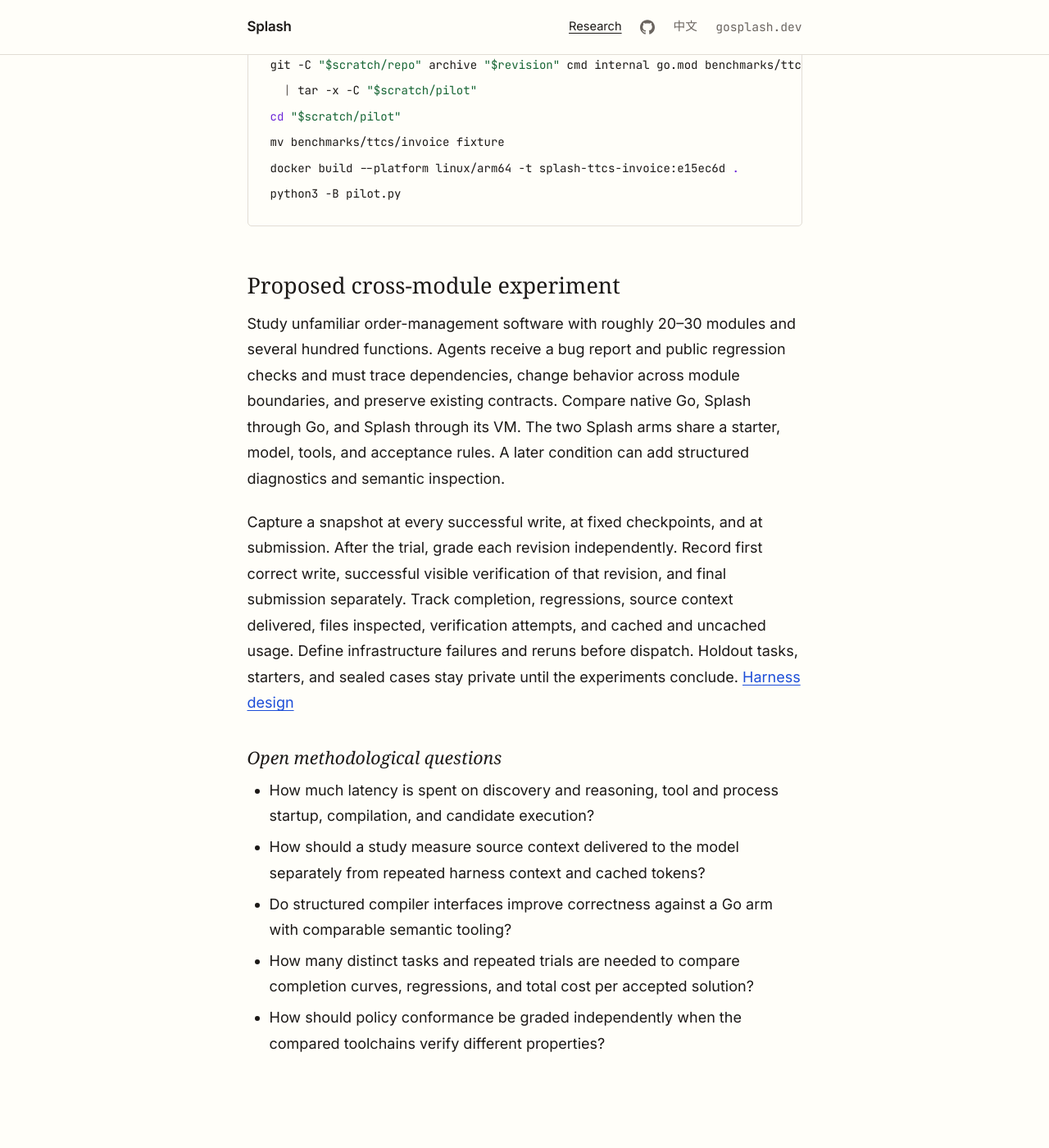
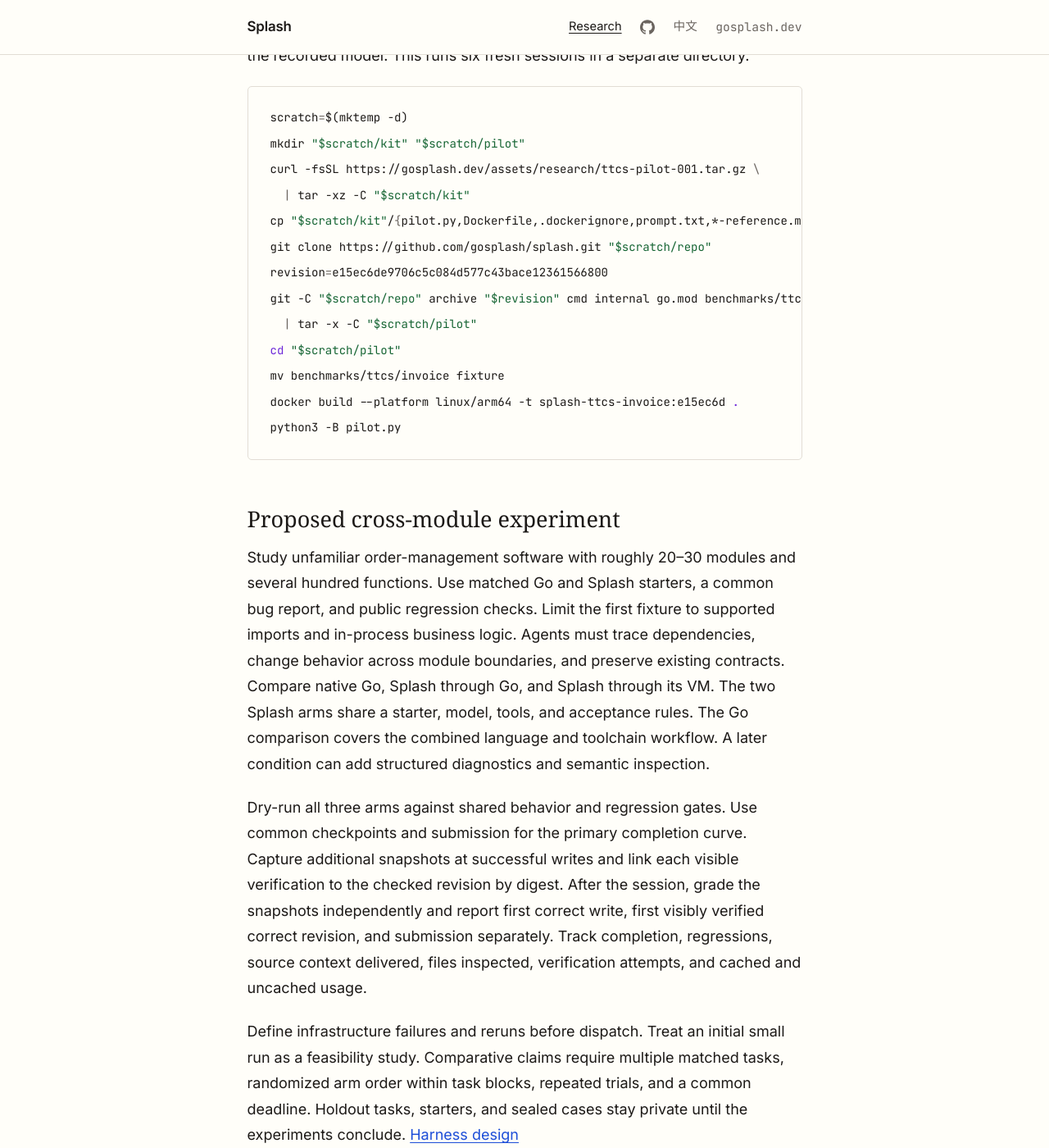
Before and after one commit to gosplash/splash, a Jekyll site: the page built from site/research.md, in a window 1280 px wide and 1400 px high, scrolled down 4979 px. Shown: the whole window at 82% size. Built offline with Jekyll 4.4.1, drawn with Linux system fonts in a browser that asks for light colours; nearby versions of some CDN libraries; some web fonts are replaced; some of the changed text lies outside the part shown.

Commit message:
docs: clarify research methods and improve narrow-screen access

````diff
--- a/site/_layouts/default.html
+++ b/site/_layouts/default.html
@@ -21,7 +21,7 @@
             <path d="M48.854 0C21.839 0 0 21.839 0 48.854c0 21.613 14.014 39.941 33.425 46.408 2.444.452 3.338-1.062 3.338-2.357 0-1.164-.043-5.01-.068-9.086-13.598 2.956-16.47-5.773-16.47-5.773-2.223-5.647-5.426-7.151-5.426-7.151-4.437-3.034.334-2.972.334-2.972 4.909.345 7.494 5.04 7.494 5.04 4.363 7.48 11.447 5.319 14.24 4.067.439-3.16 1.707-5.321 3.107-6.544-10.855-1.235-22.271-5.428-22.271-24.163 0-5.338 1.909-9.702 5.04-13.123-.507-1.234-2.184-6.209.476-12.944 0 0 4.11-1.315 13.469 5.013 3.906-1.086 8.094-1.629 12.255-1.648 4.161.019 8.35.562 12.263 1.648 9.351-6.328 13.453-5.013 13.453-5.013 2.668 6.735.991 11.71.484 12.944 3.139 3.421 5.031 7.785 5.031 13.123 0 18.781-11.434 22.914-22.316 24.125 1.756 1.52 3.322 4.496 3.322 9.061 0 6.544-.06 11.817-.06 13.425 0 1.304.878 2.833 3.355 2.351C83.986 88.789 98 70.462 98 48.854 98 21.839 76.161 0 48.854 0z"/>
           </svg>
         </a>
-        <a class="translate-link" href="https://gosplash-dev.translate.goog/?_x_tr_sl=en&_x_tr_tl=zh-TW&_x_tr_hl=en&_x_tr_pto=wapp">中文</a>
+        <a class="translate-link" href="https://gosplash-dev.translate.goog{{ page.url | relative_url }}?_x_tr_sl=en&amp;_x_tr_tl=zh-TW&amp;_x_tr_hl=en&amp;_x_tr_pto=wapp">中文</a>
         <span class="site-domain">gosplash.dev</span>
       </div>
     </div>
--- a/site/assets/css/main.css
+++ b/site/assets/css/main.css
@@ -286,6 +286,10 @@ body {
 
 /* --- Code blocks --- */
 
+.content p code {
+  overflow-wrap: anywhere;
+}
+
 .content pre {
   background: var(--bg-code);
   border: 1px solid var(--border);
@@ -354,6 +358,21 @@ pre[class*="language-"]       { background: none; text-shadow: none; }
 
 .content tr:last-child td {
   border-bottom: none;
+}
+
+.research-table {
+  margin-bottom: 1.75rem;
+  overflow-x: auto;
+}
+
+.research-table:focus-visible {
+  outline: 2px solid var(--link);
+  outline-offset: 3px;
+}
+
+.research-table table {
+  display: table;
+  margin-bottom: 0;
 }
 
 /* --- Reader's Guide callout --- */
--- a/site/assets/research/SHA256SUMS.txt
+++ b/site/assets/research/SHA256SUMS.txt
@@ -1,3 +1,3 @@
 580bf32b2ed05aa19e43fc0187ba31f5881818268167a410d1924a888863b306  compiler-scaling-apple-m5-2026-11-27.txt
 7276b98e1b6de2ef48302d72c4f682460d39921f93b10e01c8c08f5a8cc4f954  compiler-scaling-f3c9890.patch
-b072f4b94b2c2ffd7db60c4cf6eaa2ed51539b8ccea3dd068c15331f99535973  ttcs-pilot-001.tar.gz
+1b596fd7b24f94d339af445763dc203a3dcf403ae5e1d26bdc33f1b2b76a343d  ttcs-pilot-001.tar.gz
--- a/site/research.md
+++ b/site/research.md
@@ -7,7 +7,7 @@ permalink: /research/
 
 # Splash research
 
-Splash studies how programming languages affect the cost of producing correct software with coding agents. **Time to Correct Software (TTCS)** measures elapsed authoring time through the first source revision that passes independent grading. We track completion, context use, and regressions alongside elapsed time. [TTCS research protocol][protocol]
+Splash studies how programming languages affect the cost of producing correct software with coding agents. **Time to Correct Software (TTCS)** measures elapsed authoring time to the first observed snapshot accepted by an independent grader. We track completion, context use, and regressions alongside elapsed time. [TTCS research protocol][protocol]
 
 [Hypotheses](#hypotheses) · [Execution benchmarks](#rust-and-go-execution-benchmarks) · [Compiler scaling](#compiler-scaling) · [Authoring pilot](#ttcs-pilot-001) · [Cross-module study](#proposed-cross-module-experiment)
 
@@ -15,13 +15,15 @@ Splash studies how programming languages affect the cost of producing correct so
 
 ## Hypotheses
 
-1. **Faster feedback can shorten repair loops.** Compare two execution backends using the same Splash source, model, and grading criteria.
+1. **Faster feedback can shorten repair loops.** Compare backend workflows using the same Splash source, model, and grading criteria. To isolate latency itself, hold visible checks constant and vary feedback delay.
 2. **Compiler-derived context can reduce discovery and rework.** Test whether signatures, dependencies, effects, and diagnostic witnesses help agents make correct changes with less source context.
 3. **Explicit authority contracts can improve review.** Test whether compiler evidence helps catch unintended authority changes that pass functional tests. Evaluate this separately from conventional authoring tasks.
 
 ## Rust and Go execution benchmarks
 
 The four paths run the same bounded invoice calculation. Every timed executable run passed the same independent nine-case oracle. The table reports median latency in milliseconds from 12 samples per applicable cell on an Apple M5 with macOS 27.0.1, Go 1.26.3, and Rust and Cargo 1.100.1. The report includes all 348 records, toolchain versions, per-phase timings where available, p95, and ranges. [Method and controls][rust-method] · [Raw JSON][rust-data]
+
+<div class="research-table" role="region" aria-label="Execution benchmark results" tabindex="0" markdown="1">
 
 | Workflow | Native Rust dev | Native Go | Splash through Go | Splash VM |
 | --- | ---: | ---: | ---: | ---: |
@@ -31,6 +33,8 @@ The four paths run the same bounded invoice calculation. Every timed executable
 | Incremental edit to result | 277.69 | 307.33 | 315.40 | 4.39 |
 | Unchanged source rerun | 105.39 | 139.45 | 296.82 | 3.33 |
 | Prebuilt native binary launch | 4.16 | 5.51 | 5.60 | — |
+
+</div>
 
 Rust dev uses Cargo's incremental development profile. The separate optimized release arm recorded a 215.85 ms median for edit to result and 2.72 ms for prebuilt binary launch. Cold runs started with empty build caches or target directories and inherited OS caches. Rust used its preinstalled standard library. Static checks differ across the toolchains. Each end-to-end result includes the work of its developer command, including compilation where applicable. Prebuilt launch is a separate workflow, and these tests do not establish native runtime throughput or agent productivity. The [earlier Go and Splash run][vm-baseline] records its own warm-cache samples.
 
@@ -53,9 +57,11 @@ python3 -B benchmarks/ttcs/invoice/benchmark.py --splash "$scratch/splash" \
 
 ## Compiler scaling
 
-These in-process benchmarks measure synthetic programs on the same Apple M5 and Go 1.26.3. Analysis includes file reads, parsing, typing, and call graph assembly. Each value below is a median of five samples, in milliseconds per operation. The [raw log]({{ '/assets/research/compiler-scaling-apple-m5-2026-11-27.txt' | relative_url }}) includes all 91 benchmark cells and allocation data.
+These in-process benchmarks measure synthetic programs on an Apple M5 running Darwin ARM64. Analysis includes file reads, parsing, typing, and call graph assembly. Each value below is a median of five samples, in milliseconds per operation. The [raw log]({{ '/assets/research/compiler-scaling-apple-m5-2026-11-27.txt' | relative_url }}) includes all 91 benchmark cells and allocation data.
 
-| Workload | Analysis | Source to IR | VM load with validation | VM execution |
+<div class="research-table" role="region" aria-label="Compiler scaling results" tabindex="0" markdown="1">
+
+| Workload | Analysis | Typed modules to VM IR | VM load with validation | VM execution |
 | --- | ---: | ---: | ---: | ---: |
 | 100 functions | 0.156 | 0.035 | 0.041 | 0.014 |
 | 500 functions | 0.897 | 0.186 | 0.219 | 0.078 |
@@ -64,11 +70,13 @@ These in-process benchmarks measure synthetic programs on the same Apple M5 and
 | 100 modules | 1.416 | 0.038 | 0.045 | 0.016 |
 | 64 records × 32 fields | 2.134 | 0.838 | 0.646 | 0.196 |
 
+</div>
+
 A separate synthetic workload with 1,000 recursive policy groups measured 22.753 ms for analysis and 4.935 ms for safety checking. It exercised declared contracts at the EFF-001 candidate revision. The timing excludes inferred-effect analysis, CLI startup, native compilation, and external operations. VM execution reuses a validated VM. The 10,000-function chain uses an elevated frame budget. Treat these results as a baseline for synthetic scaling.
 
 ### Reproduce compiler scaling
 
-Measured source revision `f3c9890bac510e607b8e0469342a20901f5cc1e1` is the pinned EFF-001 checkout plus the [benchmark patch]({{ '/assets/research/compiler-scaling-f3c9890.patch' | relative_url }}).
+Use the recorded Go version, 1.26.3. Measured source revision `f3c9890bac510e607b8e0469342a20901f5cc1e1` is the pinned EFF-001 checkout plus the [benchmark patch]({{ '/assets/research/compiler-scaling-f3c9890.patch' | relative_url }}).
 
 ```bash
 scratch=$(mktemp -d)
@@ -86,12 +94,16 @@ GOMAXPROCS=10 go test ./cmd/splash -run '^$' -bench '^BenchmarkScaling' \
 
 Six fresh Codex sessions repaired the same invoice-rounding bug in parallel. Each arm had three sessions using `gpt-6.2-sol` at medium reasoning effort, a short language reference, and the same restricted workspace tools. Splash used its Go-backed native build.
 
+<div class="research-table" role="region" aria-label="Pilot 001 authoring results" tabindex="0" markdown="1">
+
 | Language | Final solutions accepted | First accepted snapshots | Median |
 | --- | ---: | --- | ---: |
 | Go | 3/3 | 13.334 s, 15.007 s, 15.011 s | 15.007 s |
 | Splash | 3/3 | 13.840 s, 13.952 s, 14.905 s | 13.952 s |
 
-All six solutions passed 40 sealed cases and the nine checked-in cases. All used the same arithmetic repair with one write and one visible verification. The intervals overlap and the first accepted snapshot is an upper bound on when the observed patch became correct. A single public task with three samples per arm leaves comparative authoring efficiency unestablished.
+</div>
+
+All six solutions passed 40 sealed cases and the nine checked-in cases. All used the same arithmetic repair with one write and one visible verification. The clock started before Codex launch, with snapshots scheduled at 15, 30, 60, 120, and 180 seconds where reached, plus submission. The observed ranges overlap. Each first accepted snapshot is an upper bound on when that patch became correct. A single public task with three samples per arm leaves comparative authoring efficiency unestablished.
 
 Go used 241,367 input tokens, including 216,192 cached. Splash used 225,881, including 196,608 cached. If cached input is a subset of total input, that leaves 25,175 uncached for Go and 29,273 for Splash. The counters include repeated harness context. Actual monetary costs were unavailable. The initial tooling failure and its usage are retained separately.
 
@@ -99,13 +111,14 @@ Go used 241,367 input tokens, including 216,192 cached. Splash used 225,881, inc
 
 ### Reproduce Pilot 001 with fresh cases
 
-Use Docker, Python 3.9 or later, and authenticated Codex CLI access to the recorded model. This runs six fresh sessions. The kit records the source revisions and runner requirements.
+Use Docker, Python 3.9 or later, and authenticated Codex CLI 0.170.0 access to the recorded model. This runs six fresh sessions in a separate directory.
 
 ```bash
 scratch=$(mktemp -d)
-mkdir "$scratch/pilot"
+mkdir "$scratch/kit" "$scratch/pilot"
 curl -fsSL https://gosplash.dev/assets/research/ttcs-pilot-001.tar.gz \
-  | tar -xz -C "$scratch/pilot"
+  | tar -xz -C "$scratch/kit"
+cp "$scratch/kit"/{pilot.py,Dockerfile,.dockerignore,prompt.txt,*-reference.md} "$scratch/pilot/"
 git clone https://github.com/gosplash/splash.git "$scratch/repo"
 revision=e15ec6de9706c5c084d577c43bace12361566800
 git -C "$scratch/repo" archive "$revision" cmd internal go.mod benchmarks/ttcs/invoice \
@@ -118,9 +131,11 @@ python3 -B pilot.py
 
 ## Proposed cross-module experiment
 
-Study unfamiliar order-management software with roughly 20–30 modules and several hundred functions. Agents receive a bug report and public regression checks and must trace dependencies, change behavior across module boundaries, and preserve existing contracts. Compare native Go, Splash through Go, and Splash through its VM. The two Splash arms share a starter, model, tools, and acceptance rules. A later condition can add structured diagnostics and semantic inspection.
+Study unfamiliar order-management software with roughly 20–30 modules and several hundred functions. Use matched Go and Splash starters, a common bug report, and public regression checks. Limit the first fixture to supported imports and in-process business logic. Agents must trace dependencies, change behavior across module boundaries, and preserve existing contracts. Compare native Go, Splash through Go, and Splash through its VM. The two Splash arms share a starter, model, tools, and acceptance rules. The Go comparison covers the combined language and toolchain workflow. A later condition can add structured diagnostics and semantic inspection.
 
-Capture a snapshot at every successful write, at fixed checkpoints, and at submission. After the trial, grade each revision independently. Record first correct write, successful visible verification of that revision, and final submission separately. Track completion, regressions, source context delivered, files inspected, verification attempts, and cached and uncached usage. Define infrastructure failures and reruns before dispatch. Holdout tasks, starters, and sealed cases stay private until the experiments conclude. [Harness design][harness]
+Dry-run all three arms against shared behavior and regression gates. Use common checkpoints and submission for the primary completion curve. Capture additional snapshots at successful writes and link each visible verification to the checked revision by digest. After the session, grade the snapshots independently and report first correct write, first visibly verified correct revision, and submission separately. Track completion, regressions, source context delivered, files inspected, verification attempts, and cached and uncached usage.
+
+Define infrastructure failures and reruns before dispatch. Treat an initial small run as a feasibility study. Comparative claims require multiple matched tasks, randomized arm order within task blocks, repeated trials, and a common deadline. Holdout tasks, starters, and sealed cases stay private until the experiments conclude. [Harness design][harness]
 
 ### Open methodological questions
 
````
Also changed, not shown: 1 other file.
